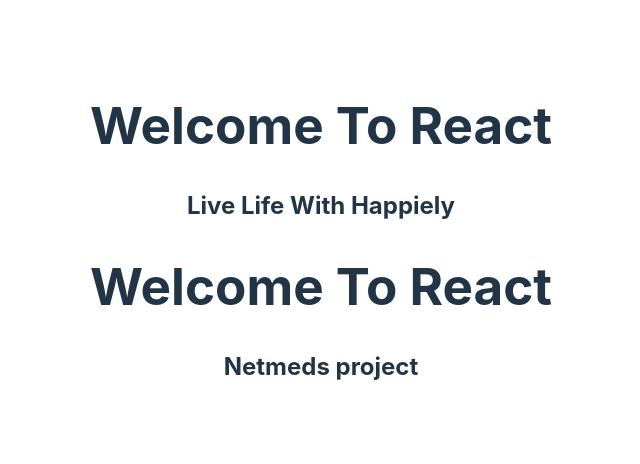
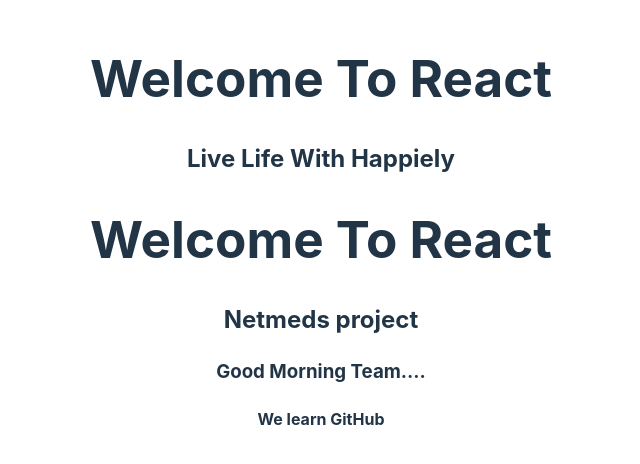
Before and after one commit to MeghaEdwan/MyPracticeProject, a React (Vite) app: page / in a window 1280 px wide. Shown: the part 166-630 px from the top of the page, without its empty margins (319-959 px from the left). Built offline with nearby package versions, Linux system fonts and the light colour scheme.

Commit message:
Added message component

```diff
--- a/src/App.jsx
+++ b/src/App.jsx
@@ -4,6 +4,7 @@
 import './App.css'
 import Wishesh from './Components/Wishesh';
 import File from './Components/File1';
+import Message from './Components/Message';
 
 
 function App() {
@@ -13,6 +14,7 @@
     <>
      <Wishesh/>
      <File/>
+     <Message/>
     </>
   )
 }
--- /dev/null
+++ b/src/Components/Message.jsx
@@ -0,0 +1,12 @@
+import React from 'react';
+
+function Message(props) {
+    return (
+        <div>
+            <h3>Good Morning Team....</h3>
+            <h4>We learn GitHub</h4>
+        </div>
+    );
+}
+
+export default Message;
```
